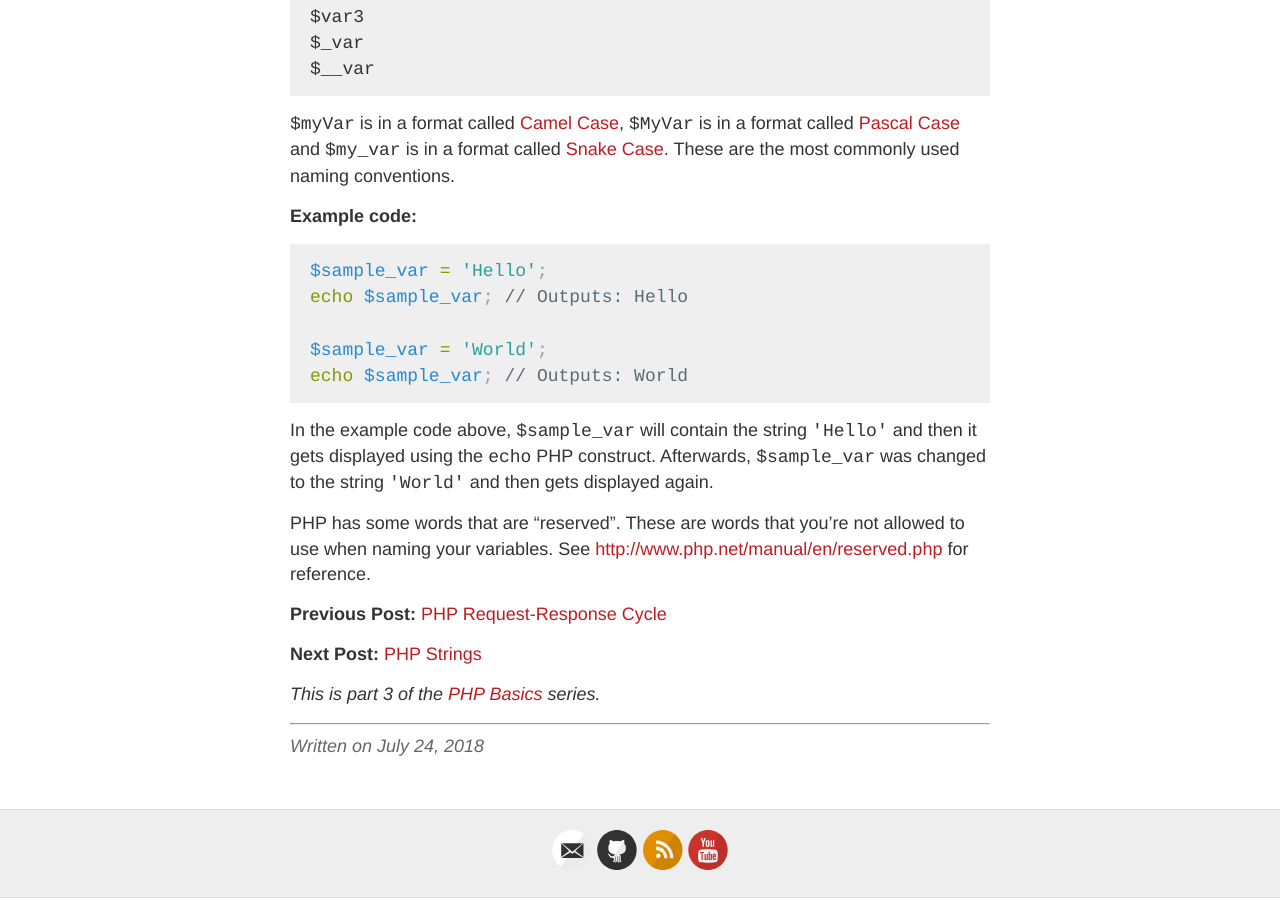
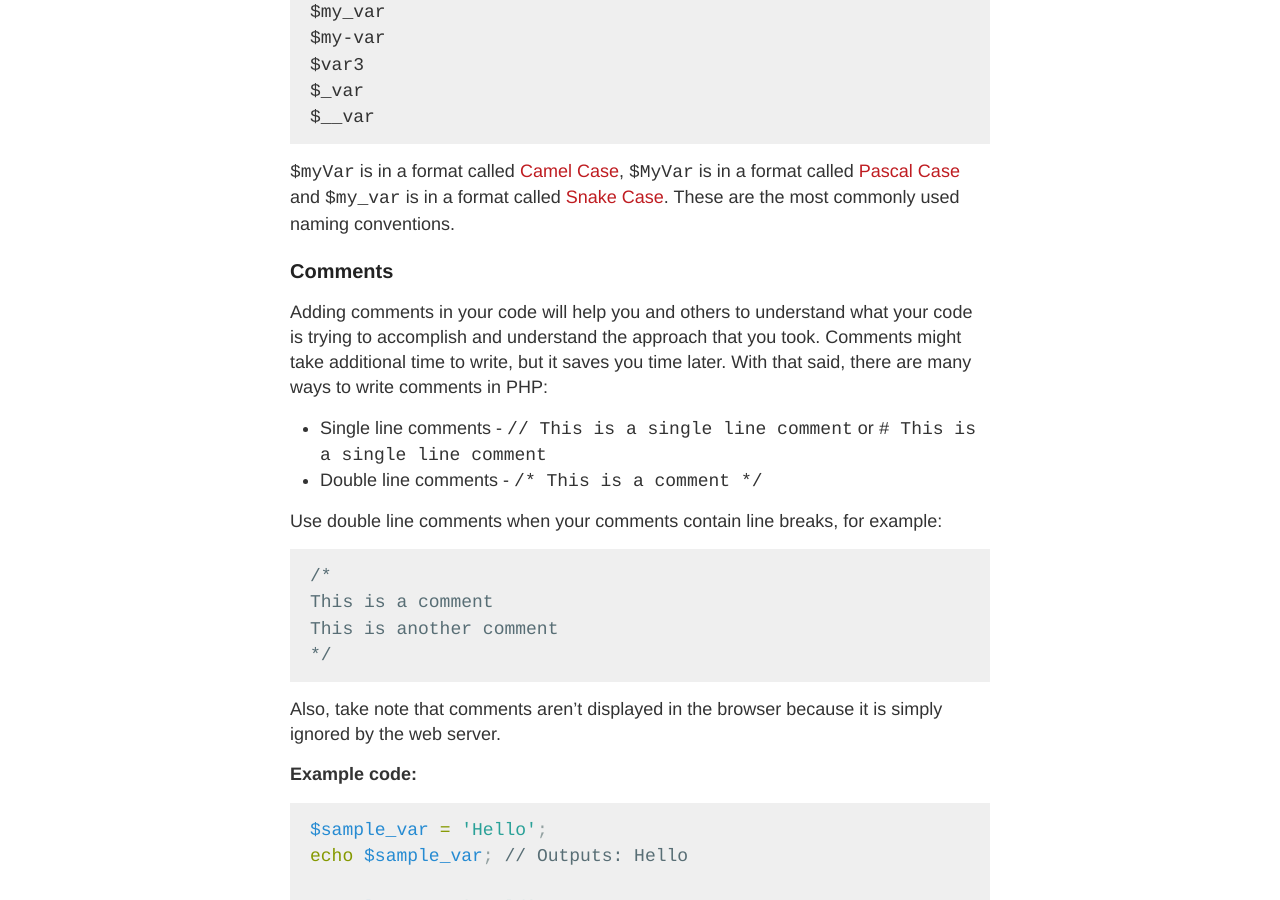
Before and after one commit to kennyalmendral/kennyalmendral.github.io, a Jekyll site: the page built from _posts/2018-07-24-php-variables-comments.md, in a window 1280 px wide and 900 px high, scrolled down 632 px. Built offline with Jekyll 4.4.1, drawn with Linux system fonts in a browser that asks for light colours.

Commit message:
Update 2018-07-24-php-variables-comments.md

````diff
--- a/_posts/2018-07-24-php-variables-comments.md
+++ b/_posts/2018-07-24-php-variables-comments.md
@@ -27,6 +29,24 @@ $__var
 
 `$myVar` is in a format called [Camel Case](https://en.wikipedia.org/wiki/Camel_case){:target="_blank"}, `$MyVar` is in a format called [Pascal Case](http://wiki.c2.com/?PascalCase){:target="_blank"} and `$my_var` is in a format called [Snake Case](https://en.wikipedia.org/wiki/Snake_case){:target="_blank"}. These are the most commonly used naming conventions.
 
+### Comments
+
+Adding comments in your code will help you and others to understand what your code is trying to accomplish and understand the approach that you took. Comments might take additional time to write, but it saves you time later. With that said, there are many ways to write comments in PHP:
+
++ Single line comments - `// This is a single line comment` or `# This is a single line comment`
++ Double line comments - `/* This is a comment */`
+
+Use double line comments when your comments contain line breaks, for example:
+
+```php
+/*
+This is a comment
+This is another comment
+*/
+```
+
+Also, take note that comments aren't displayed in the browser because it is simply ignored by the web server.
+
 **Example code:**
 
 ```php
````
Also changed, not shown: other parts of _posts/2018-07-24-php-variables-comments.md (+2 -0 lines).
